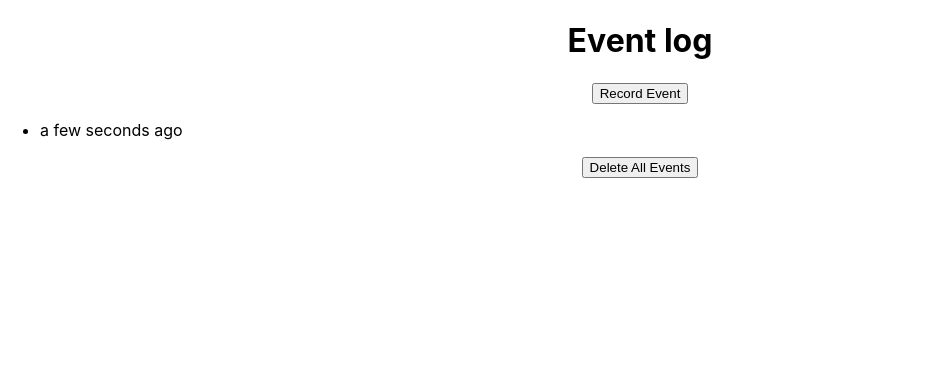
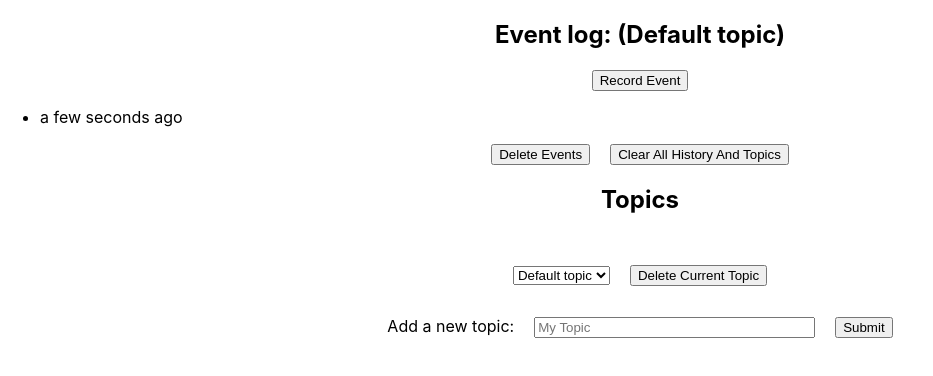
Before and after one commit to arlindohall/event-log, a React (Create React App) app: page / in a window 1280 px wide. Both pictures are taken after a click on the element "Record Event". Shown: the top 376 px of the page, without its empty margins (0-933 px from the left). Built offline with nearby package versions, Linux system fonts and the light colour scheme.

Commit message:
feat: Overhaul storage to fully serialize on each save
- Also add topics and ability to delete one or all topics
- Also add some super basic dumb logging

```diff
--- a/src/App.css
+++ b/src/App.css
@@ -36,3 +36,20 @@
     transform: rotate(360deg);
   }
 }
+
+.center-heading {
+  text-align: center;
+}
+
+.center-button {
+  text-align: center;
+}
+
+.padding-button {
+  padding-left: 10px;
+  padding-right: 10px;
+}
+
+.padding-section {
+  padding-top: 30px;
+}
--- a/src/App.tsx
+++ b/src/App.tsx
@@ -1,72 +1,429 @@
-import React, {useState} from 'react';
-import dayjs from 'dayjs';
-import RelativeTime from 'dayjs/plugin/relativeTime';
-import './App.css';
-import { format } from 'path';
+import React, { useState } from "react";
+import dayjs from "dayjs";
+import RelativeTime from "dayjs/plugin/relativeTime";
+import "./App.css";
 
-const EVENTS = 'events';
+const APPLICATION = "event-log";
+const DEFAULT_TOPIC = "Default topic";
+const DEBUGGING = true;
 
-dayjs.extend(RelativeTime)
+function debug(obj: any) {
+  if (!DEBUGGING) return;
 
-type Event = {
-  date: string;
+  console.log(obj);
+}
+
+dayjs.extend(RelativeTime);
+
+type EventFields = {
+  topic: string;
+  date?: string;
 };
 
-function useToggle(): [boolean, () => void] {
-  const [toggle, setToggle] = useState(false);
-  return [toggle, () => setToggle(!toggle)];
+type ApplicationFields = {
+  topic?: string;
+  topics?: string[];
+  events: EventRecord[];
+  absoluteDate?: boolean;
+};
+
+class EventRecord {
+  static for({ events }: { events: string[] }): EventRecord[];
+  static for({ event }: { event: string }): EventRecord;
+  static for({ events, event }: { events?: string[]; event?: string }) {
+    if (event) return new EventRecord(JSON.parse(event));
+    if (events)
+      return events.map((event: string) => EventRecord.for({ event }));
+
+    throw new Error("Invalid input to Event Record");
+  }
+
+  date: string;
+  topic: string;
+
+  constructor(fields: EventFields) {
+    this.date = fields.date ?? dayjs().format();
+    this.topic = fields.topic;
+  }
+
+  id() {
+    return `${this.topic ?? "default"}--${this.date}`;
+  }
+
+  toJson() {
+    return JSON.stringify({
+      date: this.date,
+      topic: this.topic,
+    });
+  }
 }
 
-function Event({date, absolute}: {date: string, absolute: boolean}) {
-  return (<div>
-    {absolute ? dayjs(date).format('MMMM D, YYYY (h:mm A)') : dayjs(date).fromNow()}
-  </div>);
+class Application {
+  static for(string: string): Application {
+    const fields = JSON.parse(string);
+    fields.events = EventRecord.for({ events: fields.events });
+
+    debug({ eventsInAppFor: fields.events });
+    return new Application(fields);
+  }
+
+  topic: string;
+  topics: string[];
+  absoluteDate: boolean;
+  events: EventRecord[];
+
+  constructor(fields: ApplicationFields) {
+    this.topic = fields.topic ?? DEFAULT_TOPIC;
+    this.topics = fields.topics ?? [DEFAULT_TOPIC];
+    this.absoluteDate = fields.absoluteDate ?? false;
+    this.events = fields.events;
+  }
+
+  eventsOnTopic() {
+    return this.events.filter((event) => event.topic === this.topic);
+  }
+
+  withTopic(topic: string) {
+    return new Application({ ...this, topic });
+  }
+
+  withNewTopic(topic: string) {
+    return new Application({ ...this, topic, topics: [...this.topics, topic] });
+  }
+
+  withoutTopic() {
+    return new Application({
+      ...this,
+      topic: DEFAULT_TOPIC,
+      topics: this.topics.filter((topic) => topic !== this.topic),
+    });
+  }
+
+  withNewEvent() {
+    const newEvent = new EventRecord({ topic: this.topic });
+    if (this.events.find((event) => event.id() === newEvent.id())) return this;
+
+    return new Application({
+      ...this,
+      events: [newEvent, ...this.events],
+    });
+  }
+
+  withToggleAbsoluteDate() {
+    return new Application({
+      ...this,
+      absoluteDate: !this.absoluteDate,
+    });
+  }
+
+  hasTopicAlready(name: string) {
+    return this.topics
+      .map((it) => it.toLowerCase())
+      .includes(name.toLowerCase());
+  }
+
+  deleteEvents() {
+    if (this.events.length > 5) {
+      return new Application({
+        ...this,
+        events: this.events.slice(0, 5),
+      });
+    } else {
+      return new Application({
+        ...this,
+        events: [],
+      });
+    }
+  }
+
+  toJson() {
+    return JSON.stringify({
+      topic: this.topic,
+      topics: this.topics,
+      events: this.events.map((event) => event.toJson()),
+      absoluteDate: this.absoluteDate,
+    });
+  }
 }
 
-function App() {
-  const [events, setEvents] = useState(JSON.parse(localStorage.getItem(EVENTS) || '[]'))
-  const [absolute, toggleAbsolute] = useToggle();
+const DEFAULT_APP = new Application({ events: [] });
+const APPLICATION_AT_STARTUP = (() => {
+  const storedApp = localStorage.getItem(APPLICATION);
+  return Application.for(storedApp ?? DEFAULT_APP.toJson()).toJson();
+})();
 
-  const updateEvent = () => {
-    const newEvent = {date: dayjs().format()};
-    const updated = [newEvent, ...events];
-    localStorage.setItem(EVENTS, JSON.stringify(updated));
-    setEvents(updated);
+const ensure = (action: () => void) => {
+  if (!window.confirm("Are you sure you want to delete all events?")) {
+    return;
   }
 
-  const deleteEvents = () => {
-    if (!window.confirm('Are you sure you want to delete all events?')) {
+  action();
+};
+
+function useApplication() {
+  const [appState, setAppState] = useState(APPLICATION_AT_STARTUP);
+  const application = Application.for(appState);
+  debug({ application });
+
+  const saveState = (app: Application) => {
+    const string = app.toJson();
+    localStorage.setItem(APPLICATION, string);
+    setAppState(string);
+  };
+
+  const setTopic = (topic: string) => saveState(application.withTopic(topic));
+  const addTopic = (topic: string) => {
+    if (application.hasTopicAlready(topic)) {
+      alert("You already have a topic called " + topic);
       return;
     }
 
-    if (events.length > 5) {
-      const updated = events.slice(0, 5);
-      localStorage.setItem(EVENTS, JSON.stringify(updated));
-      setEvents(updated);
-    } else {
-      localStorage.removeItem(EVENTS);
-      setEvents([]);
+    saveState(application.withNewTopic(topic));
+  };
+  const deleteTopic = () => {
+    if (application.topic === DEFAULT_TOPIC) {
+      alert("You cannot delete the default topic");
+      return;
     }
+
+    ensure(() => saveState(application.withoutTopic()));
   };
+  const addEvent = () => saveState(application.withNewEvent());
 
+  const toggleAbsoluteDate = () =>
+    saveState(application.withToggleAbsoluteDate());
+
+  const clearApplication = () => ensure(() => saveState(DEFAULT_APP));
+  const clearHistory = () =>
+    ensure(() => saveState(application.deleteEvents()));
+
+  return {
+    setTopic,
+    addTopic,
+    deleteTopic,
+    addEvent,
+    toggleAbsoluteDate,
+    clearApplication,
+    clearHistory,
+    absoluteDate: application.absoluteDate,
+    events: application.eventsOnTopic(),
+    topic: application.topic,
+    topics: application.topics,
+  };
+}
+
+function Event({ date, absolute }: { date: string; absolute: boolean }) {
   return (
     <div>
-      <div style={{textAlign: "center"}}>
-        <h1>Event log</h1>
-      </div>
-      <div onClick={updateEvent} style={{textAlign: "center"}}>
-        <button>Record Event</button>
-      </div>
-      <div onClick={toggleAbsolute}>
-        <ul>
-          {events.map((event: Event) => (<li><Event date={event.date} absolute={absolute}/></li>))}
-        </ul>
-      </div>
-      <div onClick={deleteEvents} style={{textAlign: "center"}}>
-        <button>Delete All Events</button>
-      </div>
+      {absolute
+        ? dayjs(date).format("MMMM D, YYYY (h:mm A)")
+        : dayjs(date).fromNow()}
     </div>
   );
 }
 
+function App() {
+  const {
+    setTopic,
+    addTopic,
+    deleteTopic,
+    topic,
+    topics,
+    addEvent,
+    clearHistory,
+    clearApplication,
+    events,
+    toggleAbsoluteDate,
+    absoluteDate,
+  } = useApplication();
+
+  return (
+    <div>
+      <section className="center-heading">
+        <RecordEventHeader topic={topic} addEvent={addEvent} />
+      </section>
+      <section>
+        <EventList
+          events={events}
+          absoluteDate={absoluteDate}
+          toggleAbsoluteDate={toggleAbsoluteDate}
+        />
+        <ClearHistory
+          clearHistory={clearHistory}
+          clearApplication={clearApplication}
+        />
+      </section>
+      <section className="center-heading">
+        <Topics
+          topic={topic}
+          setTopic={setTopic}
+          addTopic={addTopic}
+          topics={topics}
+          deleteTopic={deleteTopic}
+        />
+      </section>
+    </div>
+  );
+}
+
+function RecordEventHeader({
+  topic,
+  addEvent,
+}: {
+  topic: string;
+  addEvent: () => void;
+}) {
+  return (
+    <>
+      <h1>Event log: ({topic})</h1>
+      <div onClick={addEvent} className="center-button">
+        <button>Record Event</button>
+      </div>
+    </>
+  );
+}
+
+function EventList({
+  events,
+  absoluteDate,
+  toggleAbsoluteDate,
+}: {
+  events: EventRecord[];
+  absoluteDate: boolean;
+  toggleAbsoluteDate: () => void;
+}) {
+  return (
+    <div onClick={toggleAbsoluteDate}>
+      <ul>
+        {events.map((event: EventRecord) => (
+          <li key={event.id()}>
+            <Event date={event.date} absolute={absoluteDate} />
+          </li>
+        ))}
+      </ul>
+    </div>
+  );
+}
+
+function ClearHistory({
+  clearHistory,
+  clearApplication,
+}: {
+  clearHistory: () => void;
+  clearApplication: () => void;
+}) {
+  return (
+    <div className="center-button">
+      <span onClick={clearHistory} className="padding-button">
+        <button>Delete Events</button>
+      </span>
+      <span onClick={clearApplication} className="padding-button">
+        <button>Clear All History And Topics</button>
+      </span>
+    </div>
+  );
+}
+
+function Topics({
+  topic,
+  topics,
+  addTopic,
+  setTopic,
+  deleteTopic,
+}: {
+  topic: string;
+  topics: string[];
+  addTopic: (topic: string) => void;
+  setTopic: (topic: string) => void;
+  deleteTopic: () => void;
+}) {
+  return (
+    <>
+      <label htmlFor="TopicList">
+        <h2>Topics</h2>
+      </label>
+      <div className="padding-section">
+        <TopicsDropdown
+          topic={topic}
+          topics={topics}
+          setTopic={setTopic}
+          deleteTopic={deleteTopic}
+        />
+      </div>
+      <div className="padding-section">
+        <TopicInput addTopic={addTopic} />
+      </div>
+    </>
+  );
+}
+
+function TopicsDropdown({
+  topic,
+  topics,
+  setTopic,
+  deleteTopic,
+}: {
+  topic: string;
+  topics: string[];
+  setTopic: (name: string) => void;
+  deleteTopic: () => void;
+}) {
+  const onChange = (event: any) => setTopic(event.target.value);
+  const selectedTopicId = "topic-" + topic.toLowerCase();
+  const topicsWithId = topics.map((name) => [
+    name,
+    "topic-" + name.toLowerCase(),
+  ]);
+
+  debug({ topic, selectedTopicId });
+
+  return (
+    <>
+      <span className="padding-button">
+        <select onChange={onChange} name="TopicList" id="TopicList">
+          {topicsWithId.map(([name, id]) => (
+            <option key={id} id={id} selected={id === selectedTopicId}>
+              {name}
+            </option>
+          ))}
+        </select>
+      </span>
+      <span className="padding-button">
+        <button onClick={deleteTopic}>Delete Current Topic</button>
+      </span>
+    </>
+  );
+}
+
+function TopicInput({ addTopic }: { addTopic: (name: string) => void }) {
+  const [text, setText] = useState("My Topic");
+
+  const onText = (event: any) => setText(event.target.value.trim());
+  const onClick = () => addTopic(text);
+
+  return (
+    <>
+      <span className="padding-button">
+        <label htmlFor="NewTopic">Add a new topic:</label>
+      </span>
+      <span className="padding-button">
+        <input
+          onChange={onText}
+          type="text"
+          id="NewTopic"
+          name="NewTopic"
+          required
+          minLength={2}
+          maxLength={32}
+          size={32}
+          placeholder="My Topic"
+        ></input>
+      </span>
+      <span className="padding-button">
+        <button onClick={onClick}>Submit</button>
+      </span>
+    </>
+  );
+}
+
 export default App;
```
